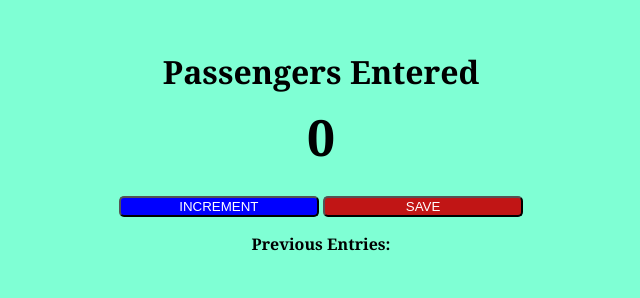
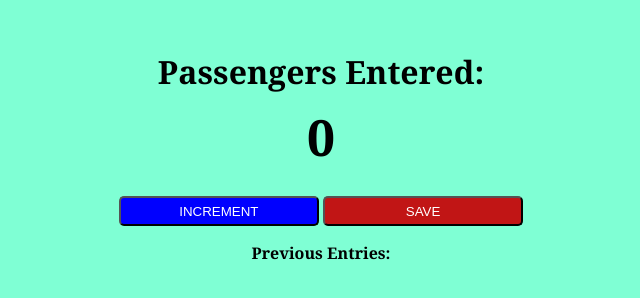
Before and after one commit to judi-ie19/counter, a plain HTML site: page index.html in a window 1280 px wide. Shown: the whole page, without its empty margins (319-959 px from the left). Drawn offline with Linux system fonts and the light colour scheme.

Commit message:
add changes

```diff
--- a/index.html
+++ b/index.html
@@ -9,10 +9,11 @@
 
 </head>
 <body>
-    <h1>Passengers Entered</h1>
+    <h1>Passengers Entered:</h1>
     <h2 id="count-e1">0</h2>
     <button id="increment-btn" onclick="increment()">INCREMENT</button>
     <button id="save-btn" onclick="save()">SAVE</button>
+    <!-- <button id="total-btn" onclick="total">TOTAL:</button> -->
     <p id="save-e1">Previous Entries:</p>
     <script src="script.js">
 
--- a/script.js
+++ b/script.js
@@ -1,6 +1,7 @@
 let count=0;
 let countE1 =document.getElementById("count-e1");
 let saveE1=document.getElementById("save-e1")
+let totalE1=document.getElementById("total-e1")
 
 function increment(){
     count+=1
@@ -14,3 +15,4 @@ function save(){
     count=0;
 
 }
+clear
--- a/style.css
+++ b/style.css
@@ -16,6 +16,7 @@ h2{
 }
 button{
     width: 200px;
+    height: 30px;
     margin-top: 5px;
     border-radius: 5px;
     color: white;
```
